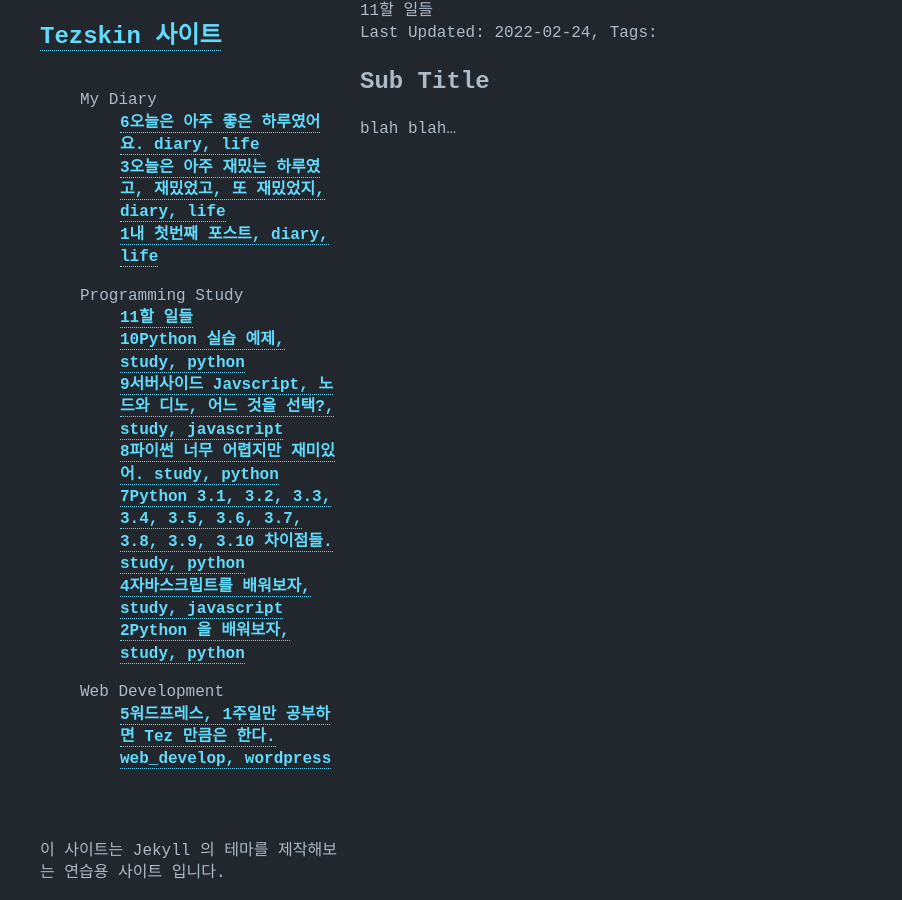
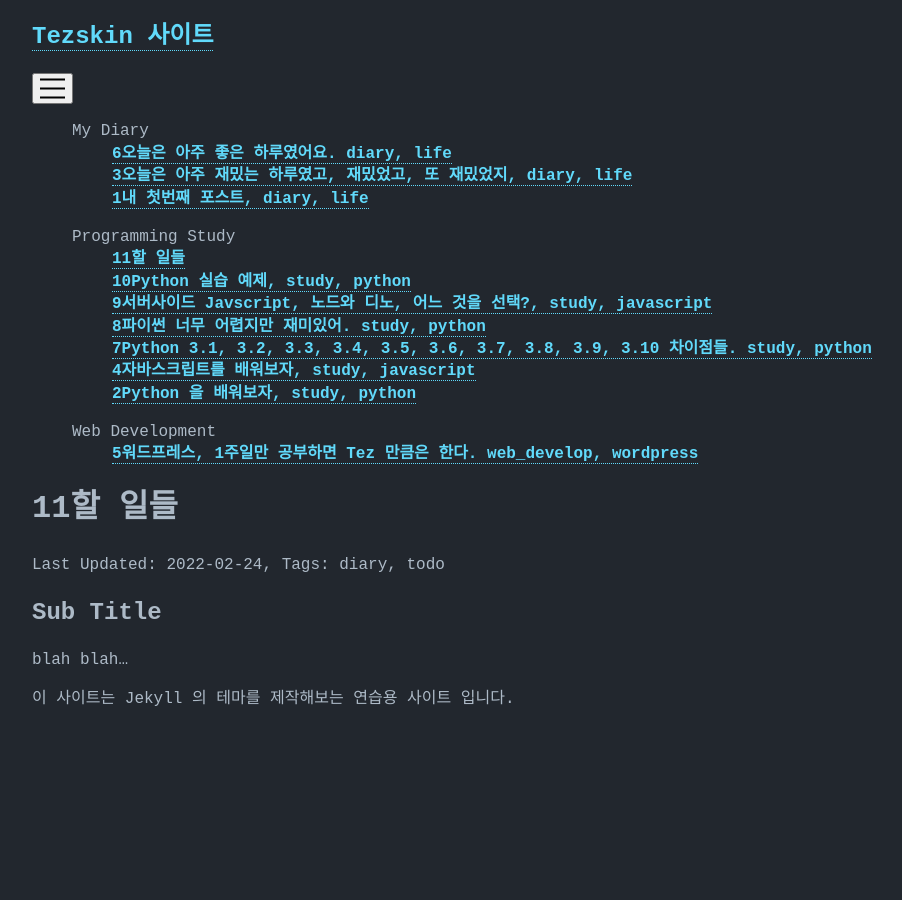
Before and after one commit to teznote/tezskin, a Jekyll site: the page built from _posts/0100-01-01-work-to-do.md, in a window 1280 px wide. Shown: the whole page, without its empty margins (8-910 px from the left). Built offline with Jekyll 4.4.1, drawn with Linux system fonts in a browser that asks for light colours; nearby versions of some CDN libraries; some web fonts are replaced; a style sheet for code colours, icons or effects is not loaded.

Commit message:
Update layout4.html

```diff
--- a/_includes/layout4.html
+++ b/_includes/layout4.html
@@ -1,14 +1,18 @@
 <div class="layout">
-    <div class="left">
+    <div class="sidebar">
         <div class="sb">
-            <div class="sb-header">
+            <aside class="aside">
                 <h2 class="site-title">
                     <a href="{{ '/' | relative_url }}">{{ site.title }}</a>
                 </h2>
-            </div>
-            <div class="sb-main">
-                <nav class="navigation">
-                    Now Loading...
+                <button class="menu-btn">
+                    <svg viewBox="0 0 100 100" width="25" height="25">
+                        <path d="M0 14 h100 M0 50 h100 M0 86 h100" stroke-width="8" stroke="currentColor" fill="currentColor"></path>
+                    </svg>
+                </button>
+            </aside>
+            <nav class="nav">
+                ...Now Loading
             </nav>
             <script>
                 'use strict';
@@ -22,31 +26,27 @@
                 });
             </script>
         </div>
-            <div class="sb-footer">
-                <div class="site-desc">
+    </div>
+    <div class="content">
+        <div class="ct">
+            <header class="header">
+                <h1 class="page-title">
+                    {{ page.title }}
+                </h1>
+                <div class="page-meta">
+                    Last Updated: {{ page.updated }}, Tags: {{ page.tags | join: ", " }}
+                </div>
+            </header>
+            <main class="main">
+                <div class="article">
+                    {{ content }}
+                </div>
+            </main>
+            <footer>
+                <div class="page-footer">
                     {{ site.desc }}
                 </div>
-            </div>
-        </div>
-    </div>
-    <div class="right">
-        <div class="ct">
-            <div class="ct-header">
-                <header class="page-title">
-                    {{ page.title }}
-                </header>
-                <div class="page-meta">
-                    Last Updated: {{ page.updated }}, Tags: {{ post.tags | join: ", " }}
-                </div>
-            </div>
-            <div class="ct-main">
-                <main class="page-main">
-                    {{ content }}
-                </main>
-            </div>
-            <div class="ct-footer">
-
-            </div>
+            </footer>
         </div>
     </div>
 </div>
```
Lines whose indentation alone changed are shown as unchanged.
